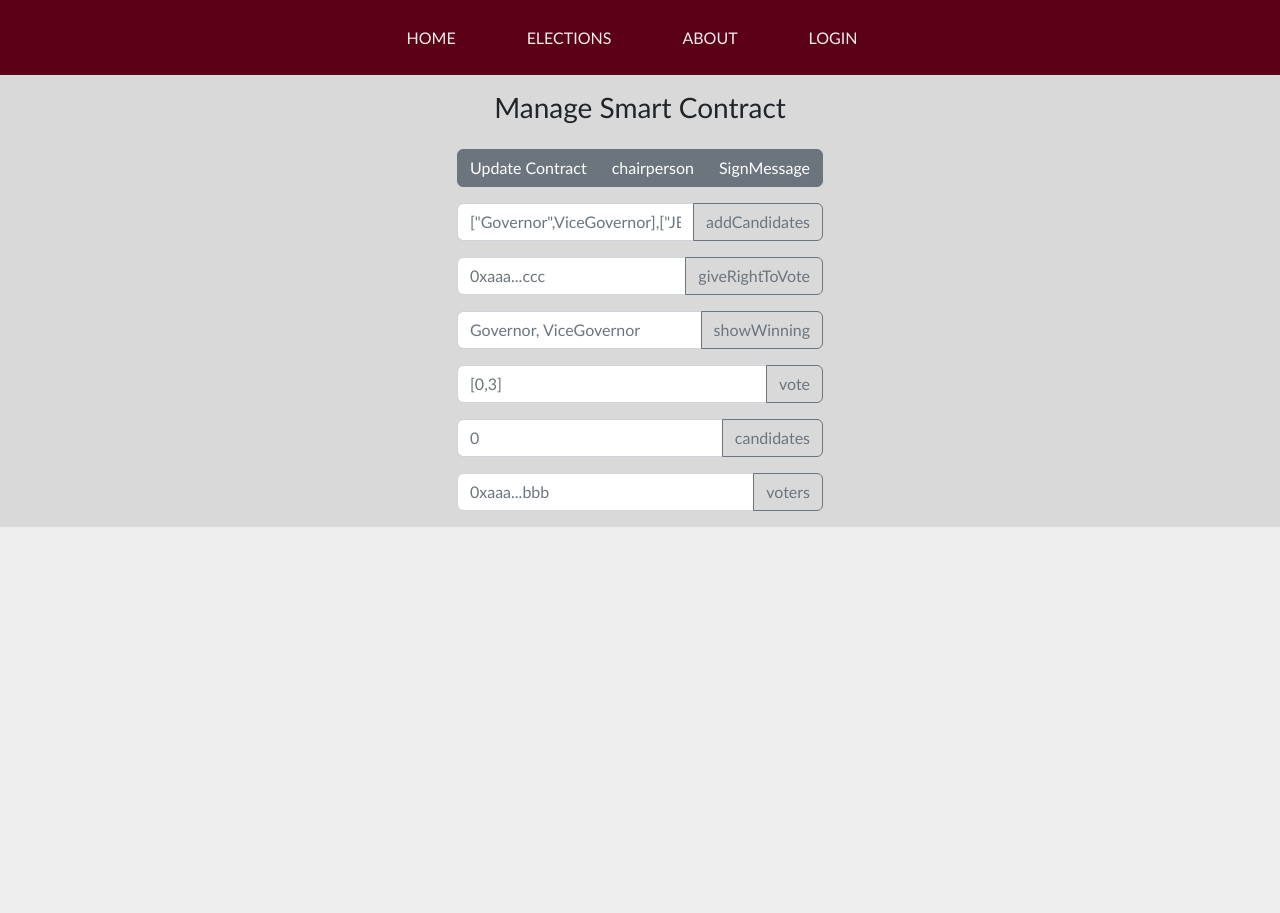
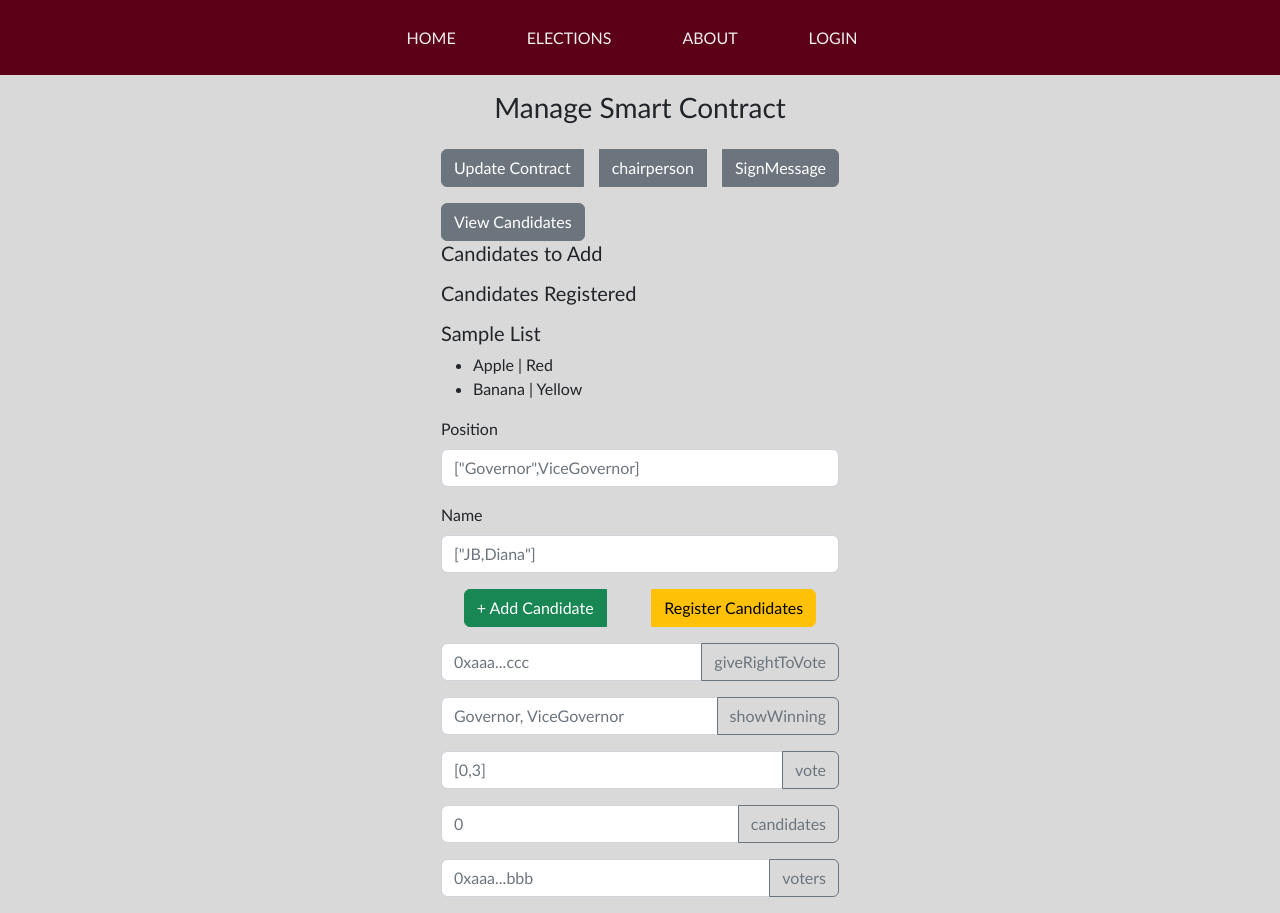
Before and after one commit to JBenedicto13/dst-voting-system, a React (Create React App) app in the folder client/: page /smartcontract in a window 1280 px wide. Before the commit the page ends 800 px from the top, so only its background shows below. Built offline with nearby package versions, Linux system fonts and the light colour scheme.

Commit message:
Still figuring out how to map out smart contracts data in front end

```diff
--- /dev/null
+++ b/client/src/components/election/RegCanList.js
@@ -0,0 +1,17 @@
+import React from 'react';
+
+const RegCanList = (props) => {
+
+  return (
+    <>
+      <h1>{props.arr[0]}</h1>
+      {/* <ul>
+          {candidateInfo.map(data=>(
+              <li key={data.id}>{data.position + " | " + data.name}</li>
+          ))}
+      </ul> */}
+    </>
+  )
+}
+
+export default RegCanList
--- a/client/src/components/election/SmartContract.js
+++ b/client/src/components/election/SmartContract.js
@@ -1,16 +1,17 @@
 import {React, useState } from 'react';
+import RegCanList from './RegCanList';
 
 import { ethers } from 'ethers';
 import ElectionSrc from '../../artifacts/contracts/Election.sol/Election.json';
 
-const ElectionContract = "0x3C65685cDB44f2bA55DDBfCE689c4974bdd3370a";
+const ElectionContract = "0x92AB3fCf0d71a43848D47628278A35701632EE3e";
 
 const SmartContract = () => {
   const [provider, setProvider] = useState(null);
   const [signer, setSigner] = useState(null);
   const [signerContract, setSignerContract] = useState(null);
   const [providerContract, setProviderContract] = useState(null);
-  const [candidatesInfo, setCandidatesInfo] = useState(null);
+
   const [winningNum, setWinningNum] = useState(null);
   const [numData, setNumData] = useState(null);
   const [votersAddr, setVotersAddr] = useState(null);
@@ -33,11 +34,6 @@ const SmartContract = () => {
 
   const getChairperson = async () => {
     const result = await providerContract.chairperson();
-    console.log(result);
-  }
-
-  const addCandidates = async (data) => {
-    const result = await signerContract.addCandidates(data);
     console.log(result);
   }
 
@@ -81,19 +77,117 @@ const SmartContract = () => {
     console.log(result);
   }
 
+  const [posInp, setPosInp] = useState('');
+  const [nameInp, setNameInp] = useState('');
+
+  const [candidateInfo, setCandidateInfo] = useState([]);
+  const [candidatePos, setCandidatePos] = useState([]);
+  const [candidateName, setCandidateName] = useState([]);
+  const [voteList, setVoteList] = useState([]);
+  const [regCandidates, setRegCandidates] = useState([]);
+  const [initialState, setInitialState] = useState([]);
+
+  const newCandidate = async (_pos, _name) => {
+
+    setCandidateInfo([
+        ...candidateInfo,
+        {
+            id: candidateInfo.length,
+            position: _pos,
+            name: _name
+        }
+    ]);
+    setCandidatePos([...candidatePos, _pos]);
+    setCandidateName([...candidateName, _name]);
+    setPosInp('');
+    setNameInp('');
+
+    console.log(candidateInfo);
+    console.log(candidatePos);
+    console.log(candidateName);
+  }
+
+  const registerCandidates = async () => {
+    console.log(candidatePos);
+    console.log(candidateName);
+    const result = await signerContract.addCandidates(candidatePos, candidateName);
+    setPosInp('');
+    setNameInp('');
+    setCandidatePos(...initialState);
+    setCandidateName(...initialState);
+    console.log(result);
+  }
+  const castVote = async (items) => {
+    const result = await signerContract.vote(items);
+    console.log(result);
+  }
+  const viewCandidates = async () => {
+
+    const counter = await providerContract.candidateCount();
+    for (var i = 0; i < counter; i++) {
+      var result = await signerContract.candidates(i);
+      console.log(result);
+      console.log(result.name);
+      setRegCandidates([
+        ...regCandidates,
+        {
+          id: i+1,
+          position: result[1],
+          name: result[2]
+        }
+      ])
+    }
+  }
+
+  var sample = [{name: "Apple", color: "Red"}, {name: "Banana", color: "Yellow"}];
+
   return (
     <div className='smartContract'>
         <div className="input-group mb-3 mt-3 justify-content-center">
             <h3>Manage Smart Contract</h3>
         </div>
-        <div className="input-group mb-3 mt-3 justify-content-between">
+        <div className="input-group mb-3 mt-3 justify-content-between gap-3">
             <button onClick={() => updateEthers()} className="btn btn-secondary" type="button" id="button-addon0">Update Contract</button>
             <button onClick={() => getChairperson()} className="btn btn-secondary" type="button" id="button-addon6">chairperson</button>
             <button onClick={() => signMessage()} className="btn btn-secondary" type="button" id="button-addon6">SignMessage</button>
         </div>
-        <div className="input-group mb-3">
-            <input onChange={(e) => setCandidatesInfo(e.target.value)} type="text" className="form-control" placeholder='["Governor",ViceGovernor],["JB,Diana"]' aria-label="addCandidates" aria-describedby="button-addon1"/>
-            <button onClick={() => addCandidates(candidatesInfo)} className="btn btn-outline-secondary" type="button" id="button-addon1">addCandidates</button>
+        <div className='mb-3'>
+            <button onClick={() => viewCandidates()} className="btn btn-secondary" type="button" id="button-addon6">View Candidates</button>
+            <h5>Candidates to Add</h5>
+            <ul>
+                {candidateInfo.map(data=>(
+                    <li key={data.id}>{data.position + " | " + data.name}</li>
+                ))}
+            </ul>
+
+            <h5>Candidates Registered</h5>
+            <ul>
+                {regCandidates.map((regData) => {
+                  return <li key={regData.id}>{regData.name}</li>
+                })}
+            </ul>
+
+            <h5>Sample List</h5>
+            <ul>
+                {sample.map((sampleData, index) => {
+                  return <li key={index}>{sampleData.name + " | " + sampleData.color}</li>
+                })}
+            </ul>
+        </div>
+        <div className="mb-3">
+            <div className="mb-3">
+                <label htmlFor="positionId" className="form-label">Position</label>
+                <input id='positionId' value={posInp} onChange={e => setPosInp(e.target.value)} type="text" className="form-control" placeholder='["Governor",ViceGovernor]' aria-label="candidatePos" aria-describedby="button-addon1"/>
+            </div>
+            <div className="mb-3">
+                <label htmlFor="nameId" className="form-label">Name</label>
+                <input id='nameId' value={nameInp} onChange={e => setNameInp(e.target.value)} type="text" className="form-control" placeholder='["JB,Diana"]' aria-label="addCandidates" aria-describedby="button-addon1"/>
+            </div>
+
+            <div className='input-group mb-3 justify-content-around'>
+                <button onClick={() => newCandidate(posInp, nameInp)} className="btn btn-success" type="button" id="button-addon1">+ Add Candidate</button>
+                <button onClick={() => registerCandidates()} className="btn btn-warning" type="button" id="button-addon1">Register Candidates</button>
+            </div>
         </div>
         <div className="input-group mb-3">
             <input onChange={(e) => setVotersAddr(e.target.value)} type="text" className="form-control" placeholder="0xaaa...ccc" aria-label="giveRightToVote" aria-describedby="button-addon2"/>
@@ -104,8 +198,8 @@ const SmartContract = () => {
             <button onClick={() => getWinning(winningNum)} className="btn btn-outline-secondary" type="button" id="button-addon3">showWinning</button>
         </div>
         <div className="input-group mb-3">
-            <input type="text" className="form-control" placeholder="[0,3]" aria-label="vote" aria-describedby="button-addon4"/>
-            <button className="btn btn-outline-secondary" type="button" id="button-addon4">vote</button>
+            <input onChange={(e) => setVoteList(e.target.value)} type="text" className="form-control" placeholder="[0,3]" aria-label="vote" aria-describedby="button-addon4"/>
+            <button onClick={() => castVote(voteList)} className="btn btn-outline-secondary" type="button" id="button-addon4">vote</button>
         </div>
         <div className="input-group mb-3">
             <input onChange={(e) => setNumData(e.target.value)} type="text" className="form-control" placeholder="0" aria-label="candidates" aria-describedby="button-addon5"/>
--- a/client/src/components/election/Vote.js
+++ b/client/src/components/election/Vote.js
@@ -7,7 +7,7 @@ import dstsc_logo from '../../assets/logos/dstsc-logo.png';
 import { ethers } from 'ethers';
 import ElectionSrc from '../../artifacts/contracts/Election.sol/Election.json';
 
-const ElectionContract = "0x88b32d322cE8e39f3Ef960545d403013f81E1236";
+const ElectionContract = "0x3C65685cDB44f2bA55DDBfCE689c4974bdd3370a";
 
 const Vote = () => {
   const [selectedValue, setSelectedValue] = useState("Test");
--- a/client/src/components/login/Login.js
+++ b/client/src/components/login/Login.js
@@ -235,7 +235,12 @@ const Login = ({user}) => {
 
     useEffect(() => {
 
-        window.ethereum.on("chainChanged", networkChanged);
+        if (typeof window.ethereum !== 'undefined') {
+            window.ethereum.on("chainChanged", networkChanged);
+        } else {
+            alert('Metamask not found, please install it to be able to login through wallet');
+        }
+
         // window.ethereum.on('accountsChanged', function () {
         //     console.log("Account Changed!");
         // });
```
Also changed, not shown: 1 other file (tests, documents, lock files or other folders).
